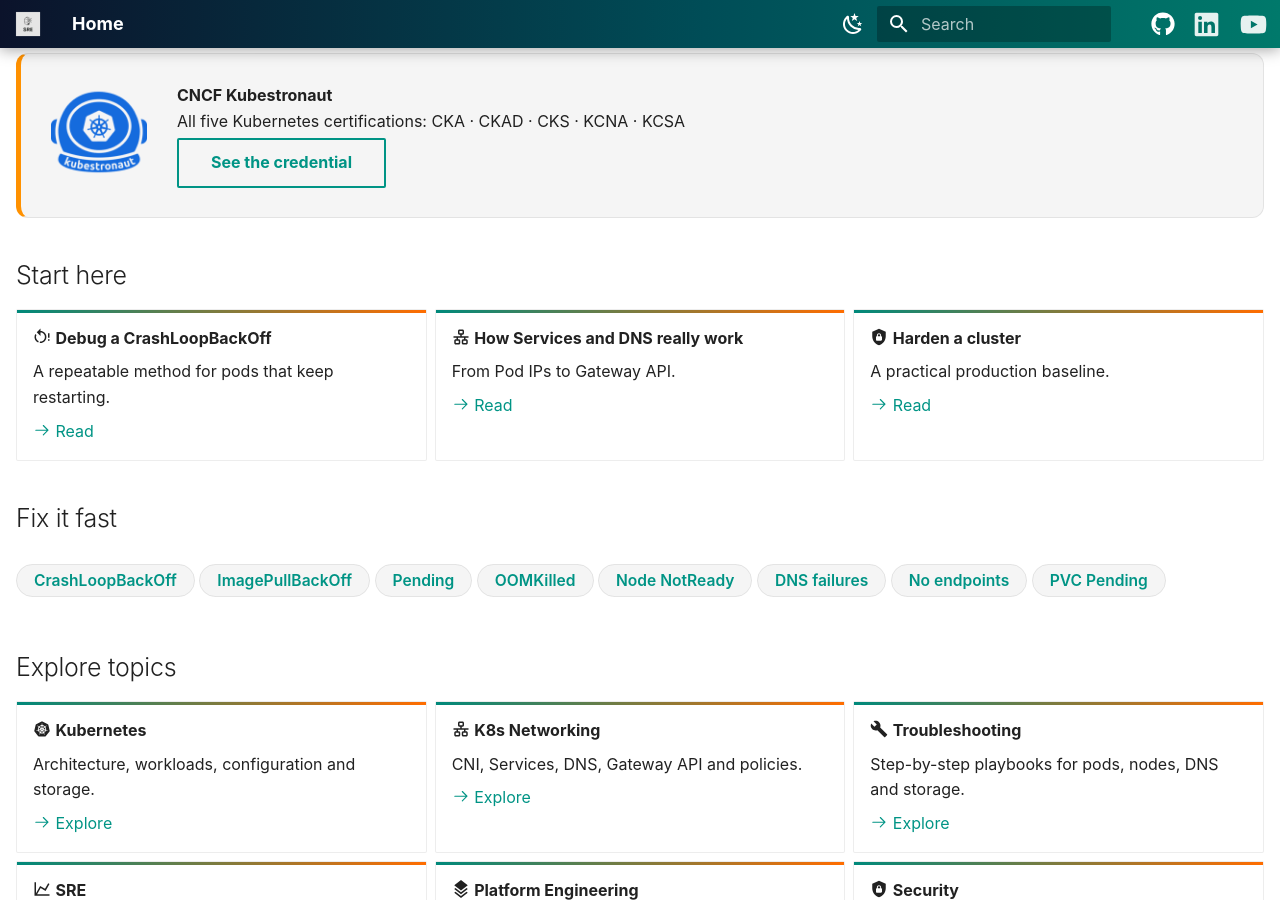
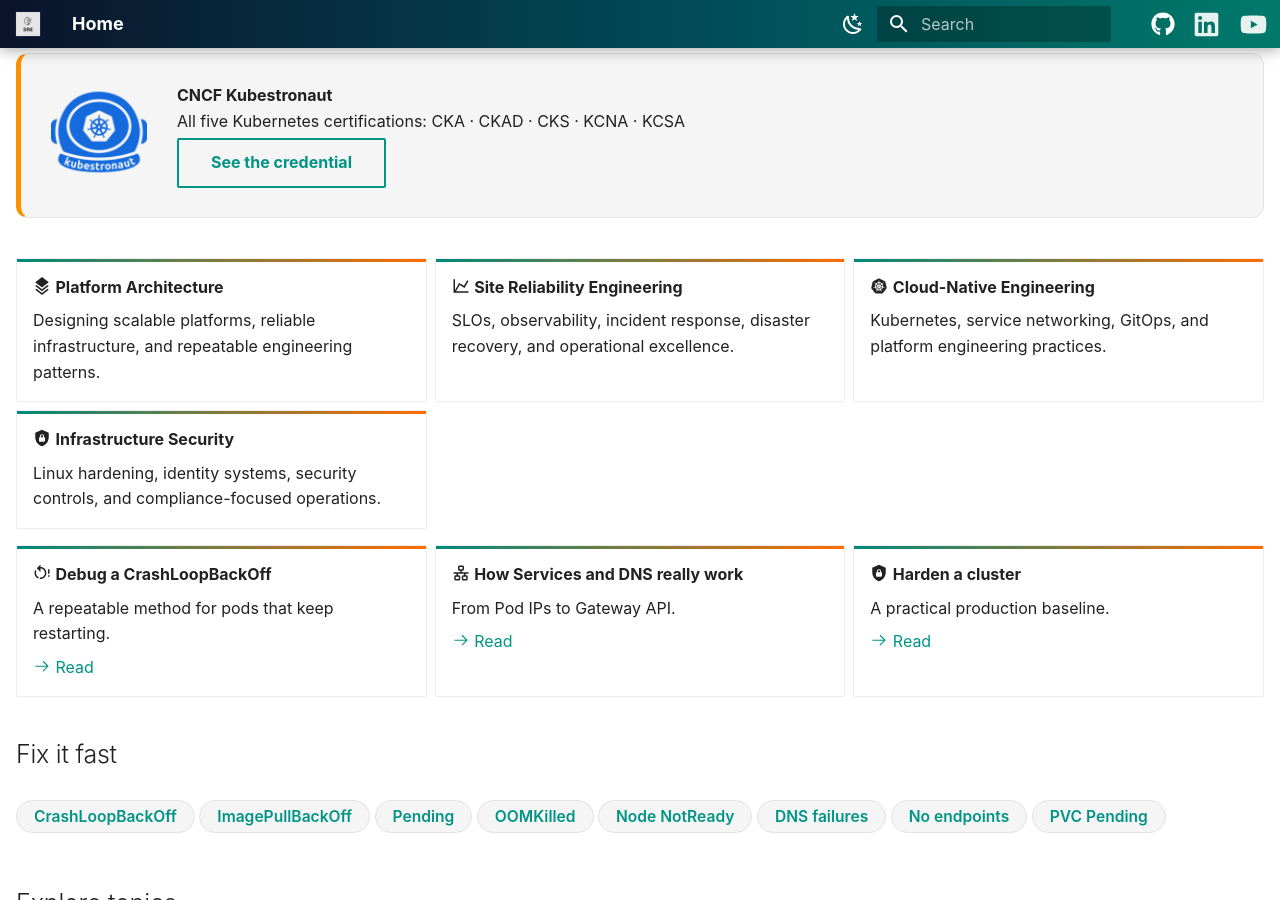
Before and after one commit to sinhatarak/sreops, an MkDocs documentation site: the page built from docs/index.md, in a window 1280 px wide and 900 px high, scrolled down 787 px. Built offline with MkDocs 1.6.1 and Material for MkDocs 9.7.7, drawn with Linux system fonts in a browser that asks for light colours; comment, search, counter and statistics services are not loaded.

Commit message:
Update SREOPS homepage and networking documentation

```diff
--- a/docs/index.md
+++ b/docs/index.md
@@ -52,7 +52,26 @@
 </div>
 </div>
 
-## Start here
+
+<div class="grid cards" markdown>
+
+- :material-layers-triple: **Platform Architecture**
+
+    Designing scalable platforms, reliable infrastructure, and repeatable engineering patterns.
+
+- :material-chart-line: **Site Reliability Engineering**
+
+    SLOs, observability, incident response, disaster recovery, and operational excellence.
+
+- :material-kubernetes: **Cloud-Native Engineering**
+
+    Kubernetes, service networking, GitOps, and platform engineering practices.
+
+- :material-shield-lock: **Infrastructure Security**
+
+    Linux hardening, identity systems, security controls, and compliance-focused operations.
+
+</div>
 
 <div class="grid cards" markdown>
 
--- a/mkdocs.yml
+++ b/mkdocs.yml
@@ -74,6 +74,7 @@
       - Foundations:
           - Overview: networking/overview.md
           - Pod Networking & CNI: networking/cni.md
+          - Kubernetes Networking Deep Dive: networking/kubernetes-networking-deep-dive.md
       - Service Discovery:
           - Services: k8s/services.md
           - DNS (CoreDNS): networking/dns.md
@@ -81,6 +82,8 @@
           - Gateway API & Ingress: networking/ingress-gateway.md
       - Network Security:
           - Network Policies: networking/network-policies.md
+          - Network Policy Troubleshooting: networking/network-policy-troubleshooting.md
+
 
   - SRE:
       - Foundations:
```
Also changed, not shown: docs/about.md (+4 -2 lines), docs/blog/posts/2026-02-07-kubernetes-networking.md (deleted, +0 -51 lines), docs/networking/kubernetes-networking-deep-dive.md (added, +58 -0 lines), docs/networking/network-policy-troubleshooting.md (renamed from docs/blog/posts/2026-10-15-kubernetes-network-policies.md, +1 -1 lines), docs/networking/overview.md (+1 -1 lines), docs/blog/assets/kubernetes-network-policies.jpg (added), docs/networking/mermaid-diagram.png (added).
